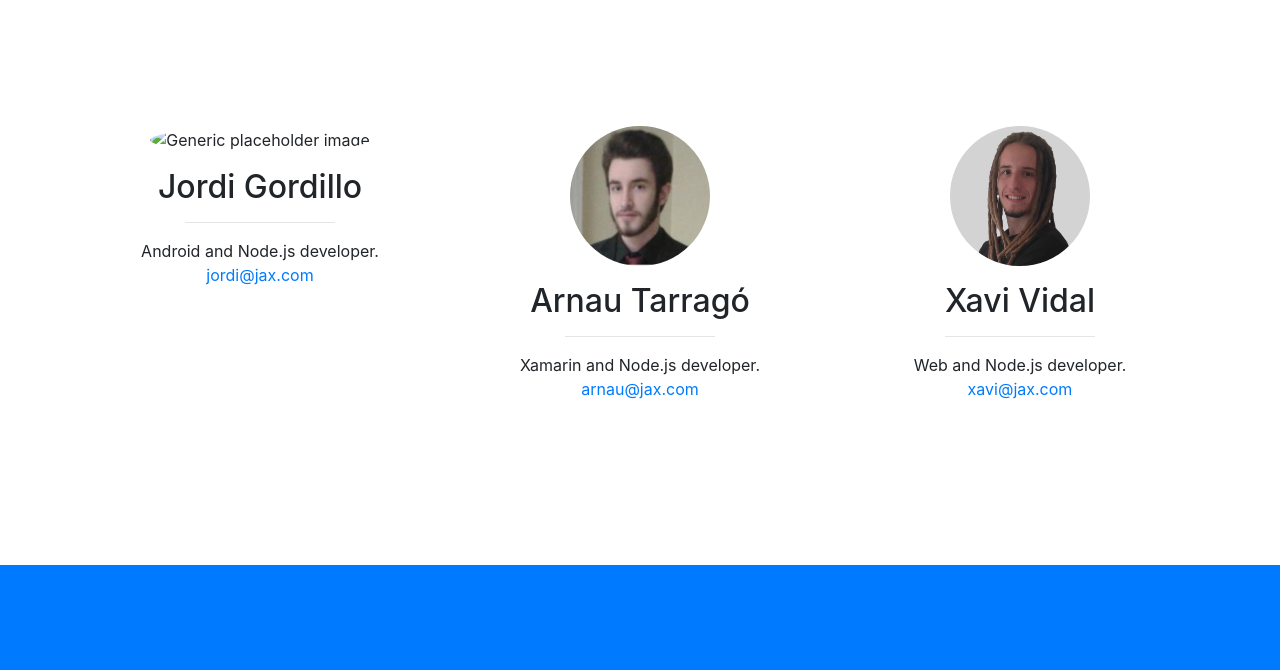
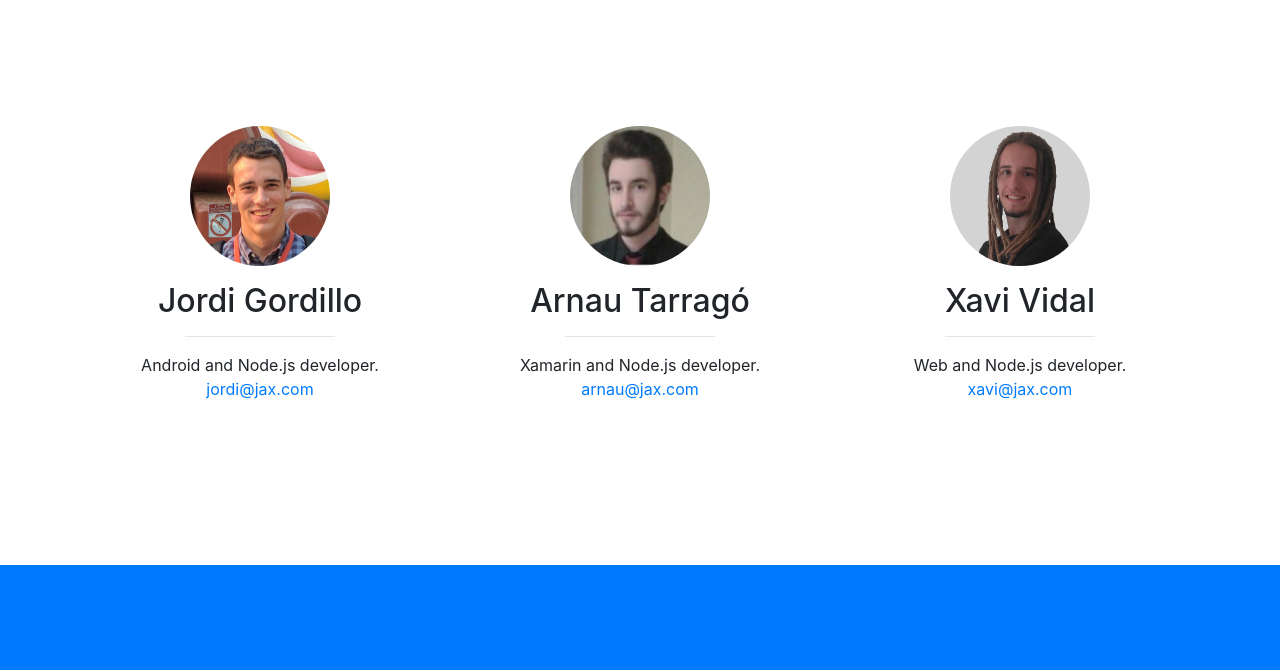
Before and after one commit to Nitre19/vac, a website with bundled scripts: page index.html in a window 1280 px wide. Shown: the part 802-1472 px from the top of the page. Built offline with nearby package versions, Linux system fonts and the light colour scheme; files whose address does not match are found by name.

Commit message:
Update index.html

```diff
--- a/index.html
+++ b/index.html
@@ -86,7 +86,7 @@
       <div class="container marketing">
         <div class="row">
         <div class="col-lg-4">
-          <img class="img-circle" src="img/jordi.png" alt="Generic placeholder image" width="140" height="140">
+          <img class="img-circle" src="img/yo.png" alt="Generic placeholder image" width="140" height="140">
           <p></p>
           <h2>Jordi Gordillo</h2>
           <hr>
```
